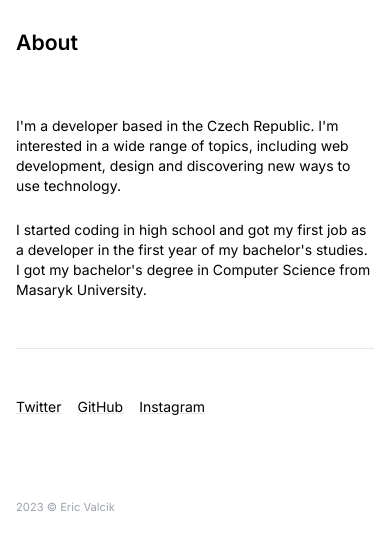
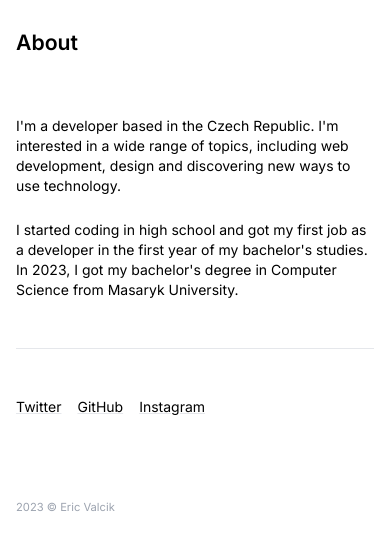
Before and after one commit to ericvalcik/personal-page, a Next.js app: page / in a window 390 px wide. Shown: the top 550 px of the page. Built offline with nearby package versions, Linux system fonts and the light colour scheme.

Commit message:
Update page.tsx - from iphone :D

```diff
--- a/src/app/page.tsx
+++ b/src/app/page.tsx
@@ -12,7 +12,7 @@ export default function Home() {
         </div>
         <div className="pt-6">
           I started coding in high school and got my first job as a developer in
-          the first year of my bachelor&apos;s studies. I got my bachelor&apos;s
+          the first year of my bachelor&apos;s studies. In 2023, I got my bachelor&apos;s
           degree in Computer Science from Masaryk University.
         </div>
         <hr className="my-12 w-full" />
```
